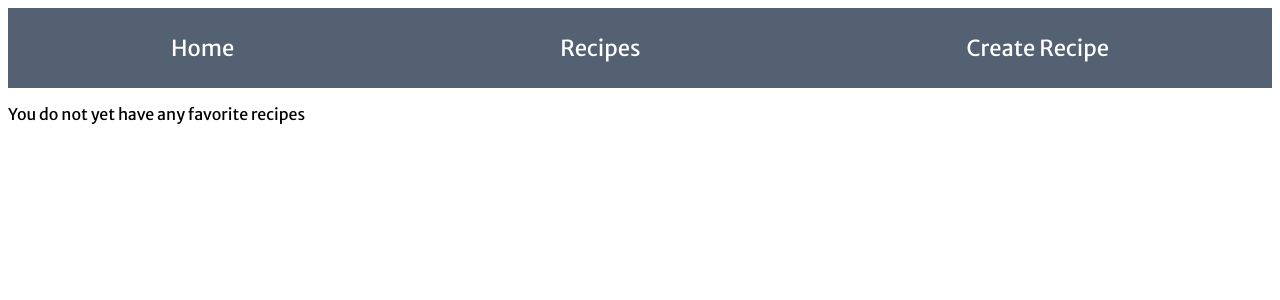
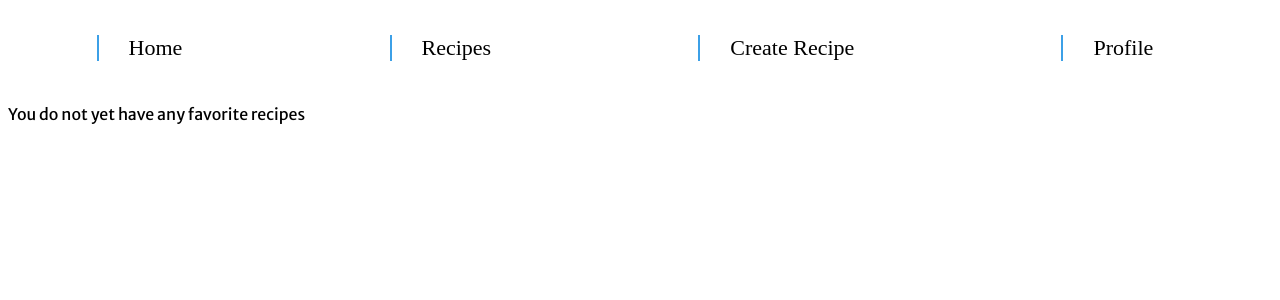
Before and after one commit to soenderby/recipe-webapp, a Next.js app: page /profile in a window 1280 px wide. Shown: the top 300 px of the page. Built offline with nearby package versions, Linux system fonts and the light colour scheme.

Commit message:
updated navbar css and added user details to profile

```diff
--- a/components/navbar/navbar.js
+++ b/components/navbar/navbar.js
@@ -6,13 +6,13 @@ import './navbar.scss';
 export default ({ buttons=[] }) =>
   <div className='navbar'>
     {
-      buttons.map(button => (
+      buttons.map(button =>
         <NavbarButton
           key={button.path}
           path={button.path}
           label={button.label}
         />
-      ))
+      )
     }
   </div>
 ;
--- a/components/navbar/navbar.scss
+++ b/components/navbar/navbar.scss
@@ -1,6 +1,7 @@
 @import '../../theme/theme';
 
 .navbar {
+
   display: flex;
   justify-content: space-around;
   align-items: center;
@@ -9,22 +10,44 @@
   width: 100%;
   padding: 10px 0;
 
-  background: $secondary-light;
+  //background: $secondary-light;
 
   font-family: $core-font;
   font-size: 22px;
   color: $on-secondary;
 
+  /*
+  margin: 0 auto;
+  display: block;
+
+  padding: 120px 0 0 0;
+  text-align: center;
+  font-size: 16px;
+  */
+
   //box-shadow: 0px -2px 15px rgba(50, 50, 50, 0.45);
+  // Navbar css courtesy of Mark_Bell00: https://codepen.io/Mark_Bell00/pen/vYELmNM
   .navbar-button {
     //border-style: solid;
-    border-width: 2px;
-    border-color: $secondary-dark;
+    //border-width: 2px;
+    //border-color: $secondary-dark;
+    list-style: none;
+    margin: 0 auto;
+    border-left: 2px solid #3ca0e7;
+    display: inline-block;
+    padding: 0 30px;
+    position: relative;
+    text-decoration: none;
+    text-align: center;
+    font-family: arvo;
   }
 
-  a {
-    color: inherit;
-    text-decoration: none;
+  .button-label {
+    color: black;
+  }
+
+  .button-label:hover {
+    color: #3ca0e7;
   }
 
   .active {
--- a/config/navbar-buttons.js
+++ b/config/navbar-buttons.js
@@ -12,5 +12,9 @@ export default [
   {
     label: 'Create Recipe',
     path: '/create-recipe'
+  },
+  {
+    label: 'Profile',
+    path: '/profile'
   }
 ]
--- a/pages/profile.js
+++ b/pages/profile.js
@@ -2,10 +2,11 @@ import React from 'react';
 import Layout from '../components/layout';
 import RecipeCatalog from '../components/recipesComponents/recipe-catalog';
 
-export default ({ favoriteRecipes=[], authoredRecipes=[] }) =>
+export default ({ user={}, favoriteRecipes=[], authoredRecipes=[] }) =>
   <Layout>
     <div className='user-details'>
-
+      <p className='username'>{ user.username }</p>
+      <p className='email'>{ user.email }</p>
     </div>
     <div className='profile'>
       <div className='favorite-recipes'>
```
Also changed, not shown: 1 other file (tests, documents, lock files or other folders).
